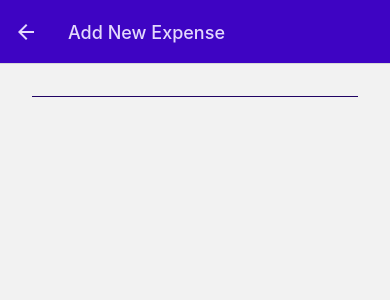
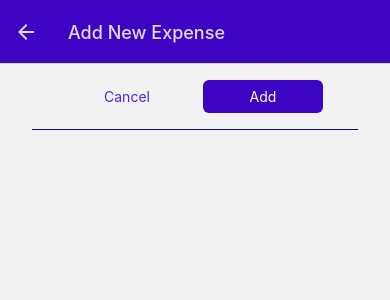
Before and after one commit to jvanleersum/React-Native-Demo-Expense-Tracker-App, a React Native app: screen /ManageExpense in a window 390 px wide. Shown: the top 300 px of the page. Built offline with nearby package versions, Linux system fonts and the light colour scheme.

Commit message:
Added cancel and submit buttons and logic to go back

```diff
--- /dev/null
+++ b/components/UI/Button.js
@@ -0,0 +1,37 @@
+import { Pressable, Text, View, StyleSheet } from "react-native";
+import Colors from "../../constants/colors";
+
+const Button = ({children, mode, style, onPress}) => {
+  return <View style={style}>
+    <Pressable onPress={onPress} style={({pressed}) => pressed && styles.pressed}>
+      <View style={[styles.button, mode === "flat" && styles.flat ]}>
+        <Text style={[styles.buttonText, mode === 'flat' && styles.flatText]}>{children}</Text>
+      </View>
+    </Pressable>
+  </View>
+}
+
+export default Button;
+
+const styles = StyleSheet.create({
+  button: {
+    borderRadius: 6,
+    padding: 8,
+    backgroundColor: Colors.primary500,
+  },
+  flat: {
+    backgroundColor: 'transparent'
+  },
+  buttonText: {
+    color: 'white',
+    textAlign: "center"
+  },
+  flatText: {
+    color: Colors.primary400
+  },
+  pressed: {
+    opacity: 0.75,
+    backgroundColor: Colors.primary100,
+    borderRadius: 6,
+  }
+})
--- a/screens/ManageExpense.js
+++ b/screens/ManageExpense.js
@@ -1,5 +1,6 @@
-import { useLayoutEffect } from "react";
+import { useEffect } from "react";
 import { View, Text, StyleSheet } from "react-native";
+import Button from "../components/UI/Button";
 import IconButton from "../components/UI/IconButton";
 import Colors from "../constants/colors";
 
@@ -7,18 +8,31 @@
   const expenseId = route.params?.expenseId;
   const isEditing = !!expenseId;
 
-  useLayoutEffect(() => {
+  useEffect(() => {
     navigation.setOptions({
       title: isEditing ? "Edit Expense" : "Add New Expense",
     });
   }, [navigation, isEditing]);
 
-  const deleteExpenseHandler = () => {}
+  const deleteExpenseHandler = () => {
+    navigation.goBack();
+  }
+
+  const cancelHandler = () => {
+    navigation.goBack();
+  }
+
+  const confirmHandler = () => {
+    navigation.goBack();
+  }
 
   return (
     <View style={styles.container}>
+      <View style={styles.buttonsContainer}>
+        <Button mode="flat" style={styles.button} onPress={cancelHandler}>Cancel</Button>
+        <Button style={styles.button} onPress={confirmHandler}>{isEditing ? 'Update' : 'Add'}</Button>
+      </View>
       <View style={styles.deleteContainer}>
-
       {isEditing && <IconButton icon="trash" size={36} color={Colors.error500} onPress={deleteExpenseHandler}/>}
       </View>
     </View>
@@ -32,6 +46,15 @@
     flex: 1,
     margin: 16
   },
+  buttonsContainer: {
+    flexDirection: 'row',
+    justifyContent: 'center',
+    alignItems: "center"
+  },
+  button: {
+    minWidth: 120,
+    marginHorizontal: 8
+  },
   deleteContainer: {
     margin: 16,
     padding: 8,
```
